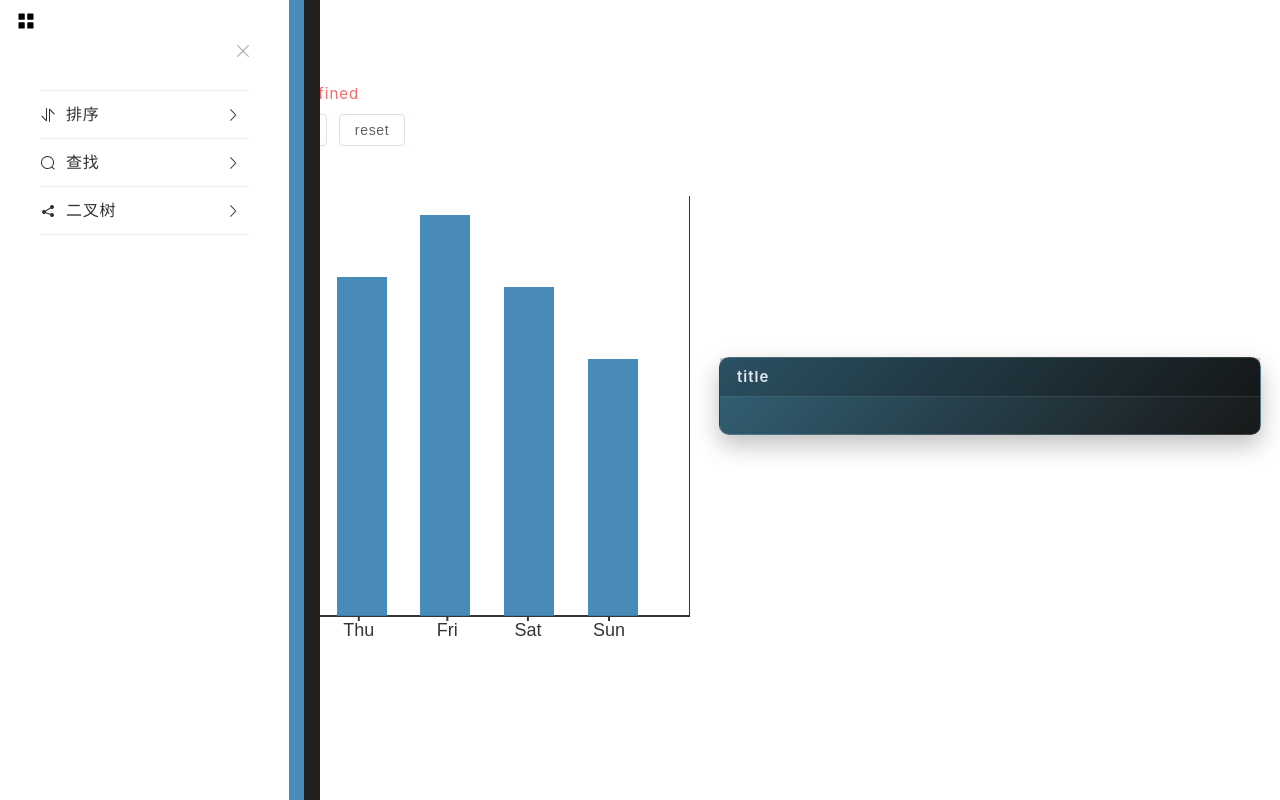
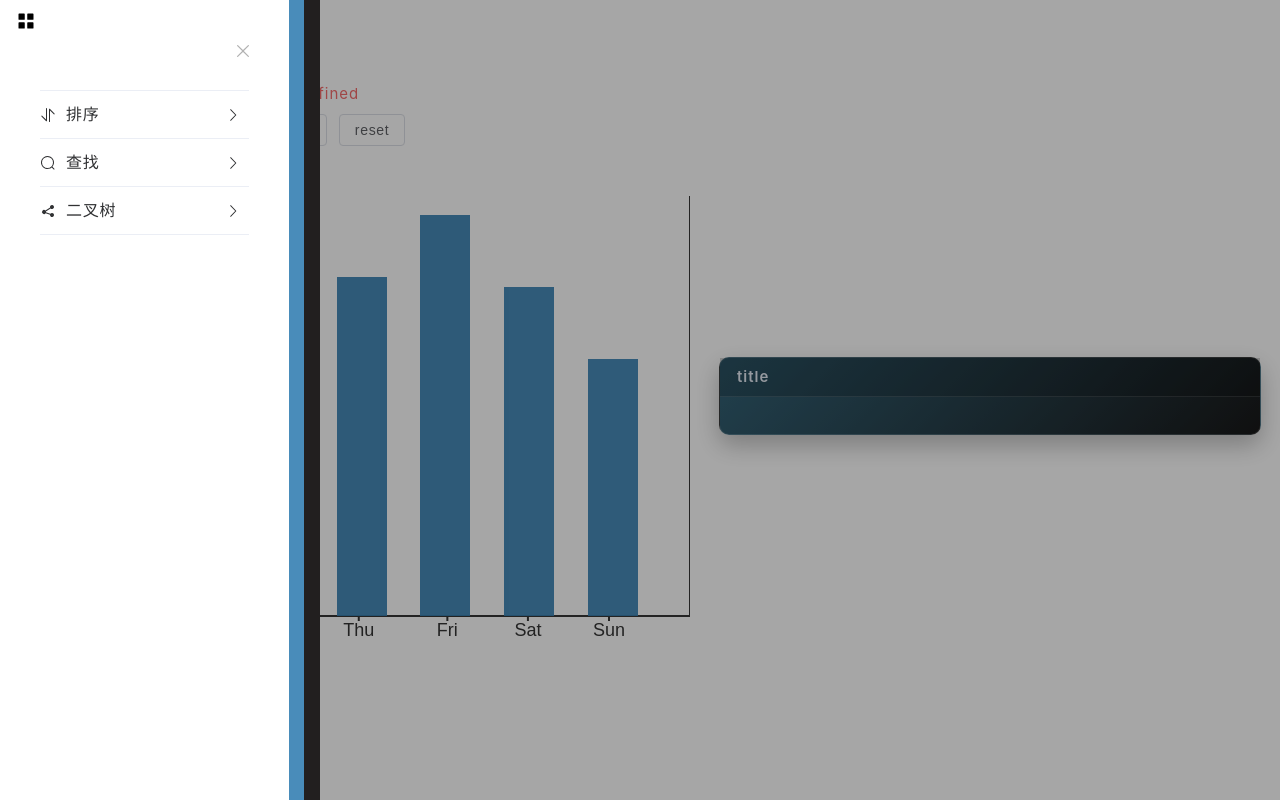
Before and after one commit to hingq/algorithm, a Vue app: page /algorithm/sort in a window 1280 px wide. Both pictures are taken after a click on the button "打开导航". Built offline with nearby package versions, Linux system fonts and the light colour scheme.

Commit message:
refactor: use reactive state for algorithm nav panel

```diff
--- a/src/views/algorithm/index.vue
+++ b/src/views/algorithm/index.vue
@@ -1,9 +1,8 @@
 <script setup>
 import router from '@/router';
-import { onBeforeUnmount, onMounted } from 'vue';
+import { onBeforeUnmount, onMounted, ref, watch } from 'vue';
 import { Sort, Search, Share, Top, Download, Operation, DataAnalysis, Histogram, CollectionTag, Pointer, Tickets, Menu, Close } from '@element-plus/icons-vue'
-let openBtn = null
-let closeBtn = null
+const navVisible = ref(false)
 let prevBodyOverflow = ''
 
 const setBodyScrollLock = (isLocked) => {
@@ -15,31 +14,33 @@ const setBodyScrollLock = (isLocked) => {
     document.body.style.overflow = prevBodyOverflow
 }
 
-const handleOpen = () => openList()
-const handleClose = () => closeList()
+const closeList = () => {
+    navVisible.value = false
+}
+
+const openList = () => {
+    navVisible.value = true
+}
+
+const handleEscClose = (event) => {
+    if (event.key === 'Escape') {
+        closeList()
+    }
+}
+
+watch(navVisible, (isVisible) => {
+    setBodyScrollLock(isVisible)
+})
 
 onMounted(() => {
-    openBtn = document.querySelector('.open-btn')
-    closeBtn = document.querySelector('.close-btn')
-    openBtn?.addEventListener('click', handleOpen)
-    closeBtn?.addEventListener('click', handleClose)
+    window.addEventListener('keydown', handleEscClose)
 })
 
 onBeforeUnmount(() => {
-    openBtn?.removeEventListener('click', handleOpen)
-    closeBtn?.removeEventListener('click', handleClose)
+    window.removeEventListener('keydown', handleEscClose)
     setBodyScrollLock(false)
 })
-const closeList = () => {
-    const nav = document.querySelectorAll('.nav')
-    nav.forEach(nav_el => nav_el.classList.remove('visible'))
-    setBodyScrollLock(false)
-}
-const openList = () => {
-    const nav = document.querySelectorAll('.nav')
-    nav.forEach(nav_el => nav_el.classList.add('visible'))
-    setBodyScrollLock(true)
-}
+
 const toUrl = (key, url) => {
     router.push({
         path: `/algorithm/${key}`,
@@ -52,13 +53,14 @@ const toUrl = (key, url) => {
 
 <template>
     <div class="algorithm-layout">
-        <button class="nav-btn open-btn" aria-label="打开导航">
+        <button class="nav-btn open-btn" aria-label="打开导航" :aria-expanded="navVisible" aria-controls="algorithm-nav" @click="openList">
             <el-icon><Menu /></el-icon>
         </button>
-        <div class=" nav nav-black">
-            <div class="nav nav-red">
-                <div class="nav nav-white">
-                    <button class="nav-btn close-btn" aria-label="关闭导航">
+        <div v-show="navVisible" class="nav-mask" aria-hidden="true" @click="closeList"></div>
+        <div id="algorithm-nav" class="nav nav-black" :class="{ visible: navVisible }" role="dialog" aria-modal="true">
+            <div class="nav nav-red" :class="{ visible: navVisible }">
+                <div class="nav nav-white" :class="{ visible: navVisible }">
+                    <button class="nav-btn close-btn" aria-label="关闭导航" :aria-expanded="navVisible" aria-controls="algorithm-nav" @click="closeList">
                         <el-icon><Close /></el-icon>
                     </button>
                     <div class="side">
@@ -144,6 +146,13 @@ const toUrl = (key, url) => {
     overflow: auto;
     z-index: var(--algorithm-nav-z);
     pointer-events: none;
+}
+
+.nav-mask {
+    position: fixed;
+    inset: 0;
+    background: rgba(0, 0, 0, 0.35);
+    z-index: calc(var(--algorithm-nav-z) - 1);
 }
 
 .nav .link {
```
